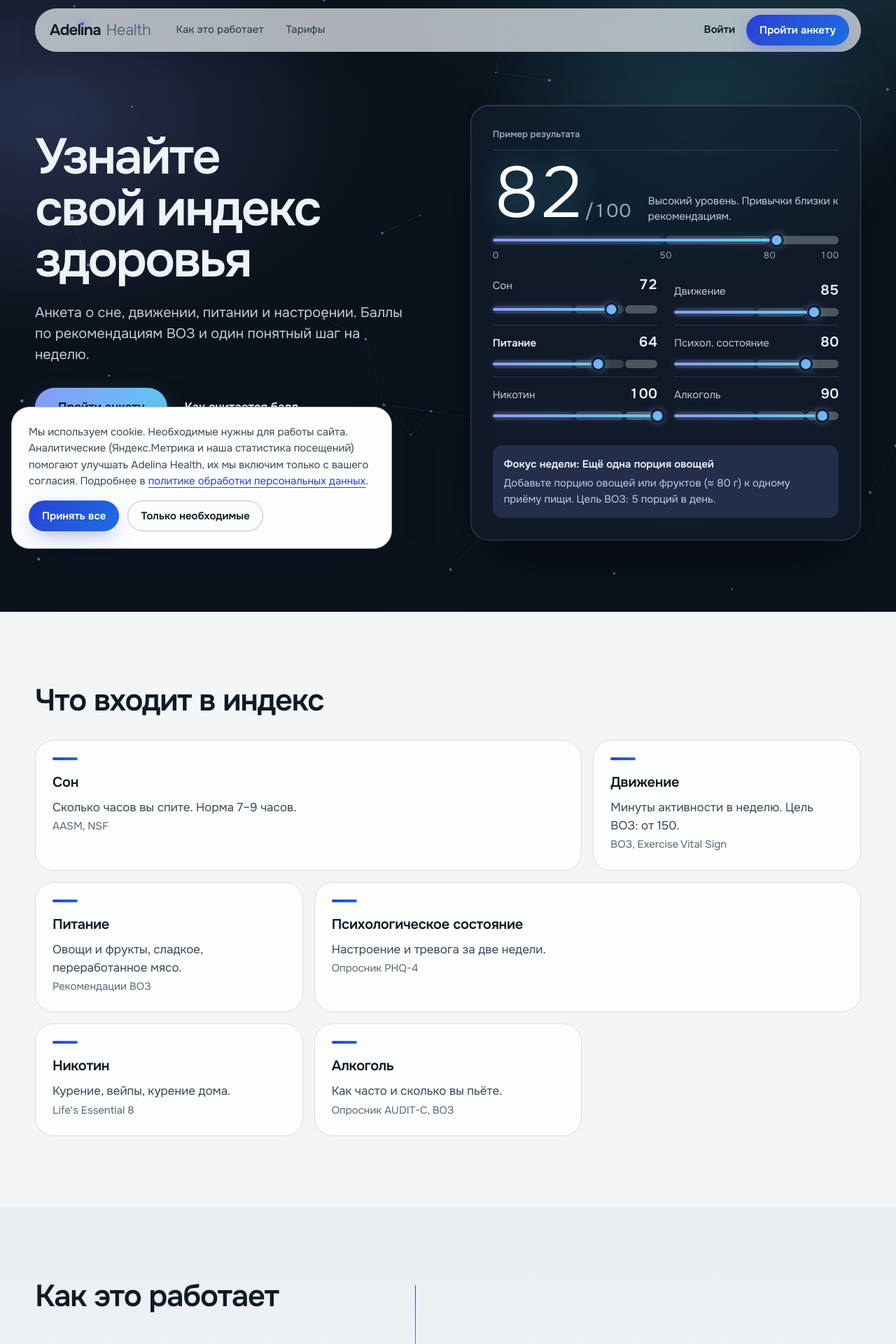
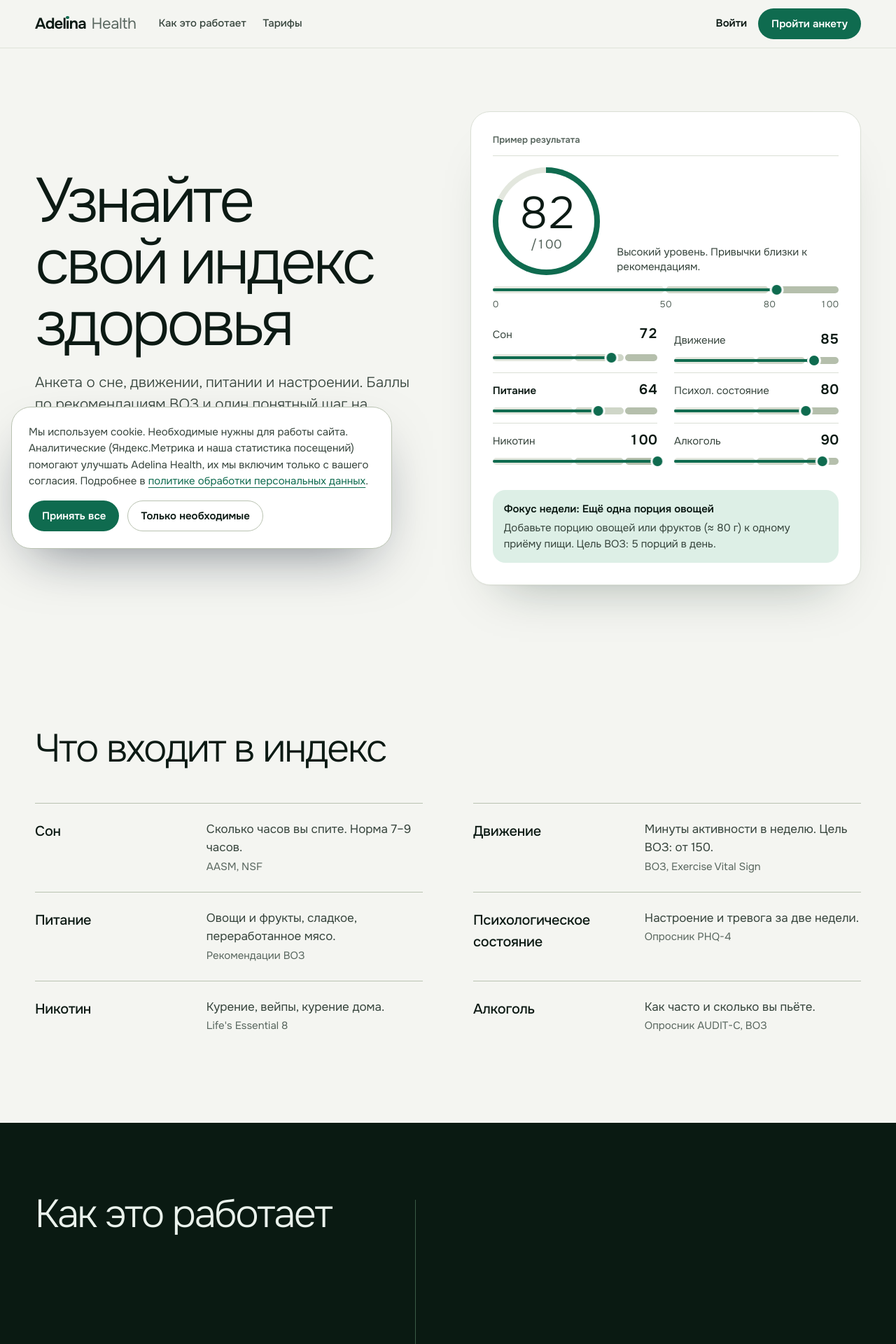
Before and after one commit to VladislavKarnaukhov/Test_AI, a Flask app: page / in a window 1280 px wide. Shown: the top 1920 px of the page at 70% size. Run offline with Flask 3, Linux system fonts and the light colour scheme.

Commit message:
Редизайн v3: тонкая крупная типографика, лесной акцент, кольцо балла, тёмно-зелёные секции; убраны свечение, canvas и градиенты
Co-Authored-By: Claude Sonnet 5.5 <noreply@anthropic.com>

```diff
--- a/app/static/css/style.css
+++ b/app/static/css/style.css
@@ -11,23 +11,23 @@
   color-scheme:light dark;
   --font:"Onest",system-ui,-apple-system,"Segoe UI",Roboto,"Helvetica Neue",Arial,sans-serif;
 
-  --paper:#F3F5F7; --sheet:#FCFDFD; --sunken:#EAEEF2;
-  --ink:#0F1A24; --ink-2:#3A4756; --ink-3:#5A6776;
-  --line:#D6DDE3; --line-strong:#B4BEC8; --field-line:#7F8C9A;
-  --accent:#2B3FD6; --accent-hover:#2133B8; --accent-soft:#E7EAFC; --on-accent:#FFFFFF;
-  --zone-1:#E1E6EB; --zone-2:#CDD4DC; --zone-3:#B4BEC9;
+  --paper:#F4F5F1; --sheet:#FFFFFF; --sunken:#E9ECE5;
+  --ink:#0C1A14; --ink-2:#36443C; --ink-3:#58665E;
+  --line:#DADFD5; --line-strong:#B9C2B1; --field-line:#7C8A80;
+  --accent:#0F6B4F; --accent-hover:#0B5740; --accent-soft:#DDEFE6; --on-accent:#FFFFFF;
+  --zone-1:#E3E7DE; --zone-2:#CFD6C8; --zone-3:#B5BFAC;
   --warn:#7A4300; --warn-bg:#FFF2DC; --warn-line:#E3AE5C;
   --danger:#9B1C14; --danger-bg:#FDECE9; --danger-line:#E08A82;
   --info:#1F4A6B; --info-bg:#E8F2F9; --info-line:#8FB9D6;
-  --shadow-sheet:0 1px 0 rgba(15,26,36,.04),0 30px 50px -34px rgba(20,32,70,.34);
+  --shadow-sheet:0 1px 2px rgba(12,26,20,.04),0 40px 70px -44px rgba(12,40,28,.35);
   --shadow-pop:0 30px 80px -30px rgba(10,20,40,.55);
   --backdrop:rgba(11,19,27,.55);
 
   /* линии графика (кабинет): умеренно насыщенные, различимы между собой */
-  --s-total:var(--ink); --s-sleep:#2B3FD6; --s-activity:#0E8A6E; --s-nutrition:#B25E00; --s-mental:#8B3FA8; --s-nicotine:#5F6B78; --s-alcohol:#C43A5B; --s-wellbeing:#0B7C9A;
+  --s-total:var(--ink); --s-sleep:#2B5FD6; --s-activity:#0E8A6E; --s-nutrition:#B25E00; --s-mental:#8B3FA8; --s-nicotine:#5F6B78; --s-alcohol:#C43A5B; --s-wellbeing:#0B7C9A;
 
-  --r:14px; --r-xs:6px; --r-sm:12px; --r-lg:26px; --r-pill:999px;
-  --grad:linear-gradient(135deg,#2B3FD6,#1D6FE0); --glow:0 10px 30px -10px rgba(43,63,214,.55);
+  --r:18px; --r-xs:6px; --r-sm:14px; --r-lg:28px; --r-pill:999px;
+  --grad:var(--accent); --glow:none;
   --sp-1:.25rem; --sp-2:.5rem; --sp-3:.75rem; --sp-4:1rem; --sp-5:1.5rem; --sp-6:2rem; --sp-7:3rem; --sp-8:4.5rem; --sp-9:7rem;
   --gutter:clamp(1rem,4vw,2.5rem);
   --fs-xs:.8125rem; --fs-sm:.9375rem; --fs-md:1.0625rem; --fs-lg:1.25rem;
@@ -38,18 +38,18 @@
 }
 @media (prefers-color-scheme:dark){
   :root{
-    --paper:#0B131B; --sheet:#121C26; --sunken:#0E1720;
-    --ink:#E9EEF3; --ink-2:#BAC5D1; --ink-3:#94A2B1;
-    --line:#243342; --line-strong:#3A4B5C; --field-line:#6B7B8C;
-    --grad:linear-gradient(135deg,#8C9BFF,#5BD0F2); --glow:0 10px 36px -10px rgba(91,208,242,.45); --accent:#8C9BFF; --accent-hover:#A5B1FF; --accent-soft:#1A2347; --on-accent:#0B131B;
-    --zone-1:#1B2733; --zone-2:#27374A; --zone-3:#35495F;
+    --paper:#09120D; --sheet:#101C15; --sunken:#0C1610;
+    --ink:#E8EFE9; --ink-2:#BCC9BF; --ink-3:#93A399;
+    --line:#22352A; --line-strong:#37503F; --field-line:#6B8071;
+    --grad:var(--accent); --glow:none; --accent:#5FD3A5; --accent-hover:#82E0BC; --accent-soft:#143325; --on-accent:#07130D;
+    --zone-1:#1A2A20; --zone-2:#26402F; --zone-3:#35573F;
     --warn:#FFC57A; --warn-bg:#2E2112; --warn-line:#7A5A2A;
     --danger:#FFB4AB; --danger-bg:#3A1612; --danger-line:#8A3A32;
     --info:#9CCBEE; --info-bg:#10283A; --info-line:#2F6285;
     --shadow-sheet:0 1px 0 rgba(255,255,255,.03),0 30px 50px -34px rgba(0,0,0,.8);
     --shadow-pop:0 30px 80px -30px rgba(0,0,0,.9);
     --backdrop:rgba(3,7,11,.7);
-    --s-sleep:#8C9BFF; --s-activity:#4FD0AE; --s-nutrition:#F2A04A; --s-mental:#C79BE0; --s-nicotine:#A5B0BC; --s-alcohol:#F28AA2; --s-wellbeing:#5BC4DE;
+    --s-sleep:#8CA8FF; --s-activity:#4FD0AE; --s-nutrition:#F2A04A; --s-mental:#C79BE0; --s-nicotine:#A5B0BC; --s-alcohol:#F28AA2; --s-wellbeing:#5BC4DE;
   }
 }
 
@@ -62,8 +62,9 @@ img,svg{max-width:100%}
 a{color:inherit}
 figure{margin:0}
 h1,h2,h3{margin:0;font-weight:600;text-wrap:balance}
+h1,h2{font-weight:300}
 h1{font-size:clamp(2.25rem,4.6vw,3.5rem);line-height:1.05;letter-spacing:-.03em}
-h2{font-size:var(--fs-2xl);line-height:1.1;letter-spacing:-.028em}
+h2{font-size:clamp(2rem,4.4vw,3.5rem);line-height:1.04;letter-spacing:-.04em}
 h3{font-size:var(--fs-lg);line-height:1.25;letter-spacing:-.015em}
 p{margin:0}
 ul,ol,dl{margin:0}
@@ -124,7 +125,7 @@ main:focus{outline:none}
 .hero{padding-block:clamp(2.5rem,6vw,5.5rem) clamp(3rem,7vw,6rem)}
 .hero-grid{display:grid;grid-template-columns:minmax(0,6fr) minmax(0,6fr);gap:clamp(2rem,5vw,4.5rem);align-items:start}
 .hero-copy{padding-top:clamp(0rem,3vw,2.5rem)}
-.hero h1{font-size:clamp(2.5rem,5.6vw,4.5rem);line-height:1.02;letter-spacing:-.036em;max-width:11em}
+.hero h1{font-size:clamp(2.75rem,7vw,6rem);line-height:.98;letter-spacing:-.05em;max-width:9em}
 .hero .lead{margin-top:var(--sp-5)}
 .hero-actions{display:flex;flex-wrap:wrap;align-items:center;gap:var(--sp-4) var(--sp-5);margin-top:var(--sp-6)}
 .hero-note{margin-top:var(--sp-4);font-size:var(--fs-sm);color:var(--ink-3)}
@@ -230,7 +231,7 @@ a.sheet .sheet-link{color:var(--accent);text-decoration:underline;text-underline
 .quiz-bar{height:4px;border-radius:var(--r-pill);background:var(--line);overflow:hidden}
 .quiz-bar b{display:block;height:100%;background:var(--accent);transform-origin:left center;transform:scaleX(var(--f,.12));transition:transform var(--dur-3) var(--ease-out)}
 .quiz-step{min-width:0;margin:0;padding:0;border:0}
-.quiz-step legend{padding:0;font-size:var(--fs-xl);font-weight:600;letter-spacing:-.022em;line-height:1.15}
+.quiz-step legend{padding:0;font-size:var(--fs-xl);font-weight:500;letter-spacing:-.022em;line-height:1.15}
 .quiz-step legend:focus{outline:none}
 .quiz-sub{margin-top:.375rem;max-width:40rem;font-size:var(--fs-sm);color:var(--ink-3)}
 .q{margin-top:var(--sp-5);padding-top:var(--sp-5);border-top:1px solid var(--line)}
@@ -522,79 +523,62 @@ body>footer{margin-top:var(--sp-7);border-top:1px solid var(--line);background:v
 
 @media print{.site-header,body>footer,.cookie-banner,.skip-link{display:none}body{background:#fff}}
 
+
 /* =====================================================================
-   Технологичная оболочка: мягкие радиусы, градиентный акцент, стекло, тёмный первый экран
-   со светящейся сеткой (canvas в main.js). Всё декоративное — только transform/opacity.
+   Спокойный премиум: тонкая крупная типографика, один лесной акцент, кольцо балла как главный
+   визуал, тёмно-зелёные секции для ритма. Без свечения, градиентного текста и стекла.
    ===================================================================== */
 .btn{border-radius:var(--r-pill)}
-.btn-primary{background:var(--grad);box-shadow:var(--glow);transition:transform var(--dur-1) var(--ease-out),box-shadow var(--dur-2) var(--ease-out),filter var(--dur-2)}
-.btn-quiet{border-color:var(--line-strong);background:color-mix(in srgb,var(--sheet) 60%,transparent)}
-@media (hover:hover) and (pointer:fine){
-  .btn-primary:hover{background:var(--grad);filter:brightness(1.1);box-shadow:0 14px 36px -10px rgba(43,63,214,.7);transform:translateY(-1px)}
-}
+.btn-quiet{border-color:var(--line-strong)}
 .sheet,.blank,.plan,dialog,.cookie-banner,.panel.boxed,.entry,.beta-box,.formula,.health-consent{border-radius:var(--r-lg)}
 .sheet-focus,.flag,.sheet-flag,.flash,.chart-tip,.more-btn,.series-toggles button{border-radius:var(--r)}
 input[type=number],input[type=email],input[type=text],input[type=password],.choice span,.segmented{border-radius:var(--r-sm)}
-.chip,.badge{border-radius:var(--r-pill)}
-.skip-link{border-radius:var(--r-pill)}
+.chip,.badge,.skip-link{border-radius:var(--r-pill)}
+.range-zones i{border-radius:var(--r-pill)}
+.range-fill{height:4px;margin-top:-2px;border-radius:var(--r-pill)}
 
-/* Шапка: плавающая стеклянная капсула */
-.site-header{position:sticky;top:.75rem;z-index:50;width:min(1180px,100% - 2*var(--gutter));margin:.75rem auto 0;border:1px solid color-mix(in srgb,var(--line-strong) 70%,transparent);border-radius:var(--r-pill);background:color-mix(in srgb,var(--paper) 70%,transparent);-webkit-backdrop-filter:blur(16px) saturate(1.5);backdrop-filter:blur(16px) saturate(1.5);box-shadow:0 12px 40px -22px rgba(10,20,40,.5)}
-.site-header .wrap{width:auto;margin:0;padding-inline:1.25rem 1rem}
-.header-inner{min-height:3.75rem}
-.brand-i::after{background:var(--grad);box-shadow:0 0 .5em var(--accent)}
-.site-nav a{padding-inline:.25rem}
-@media (max-width:720px){.site-header{border-radius:var(--r-lg)}.header-inner{padding-top:.25rem}.site-nav{border-top-color:var(--line)}}
+/* Шапка: лёгкая, прилипает при прокрутке */
+.site-header{position:sticky;top:0;z-index:50;border-bottom:1px solid color-mix(in srgb,var(--line) 80%,transparent);background:color-mix(in srgb,var(--paper) 86%,transparent);-webkit-backdrop-filter:blur(12px);backdrop-filter:blur(12px)}
 
-/* Первый экран: тёмная «лаборатория» со светящейся сеткой */
-.hero{
-  --paper:#0A121B; --sheet:rgba(20,32,46,.62); --sunken:#0E1822; --ink:#EEF3F8; --ink-2:#C2CDD9; --ink-3:#9AA9B9;
-  --line:rgba(160,185,215,.2); --line-strong:rgba(160,185,215,.34);
-  --accent:#8C9BFF; --accent-soft:rgba(140,155,255,.16); --grad:linear-gradient(135deg,#8C9BFF,#5BD0F2); --on-accent:#08111A;
-  --zone-1:rgba(255,255,255,.1); --zone-2:rgba(255,255,255,.17); --zone-3:rgba(255,255,255,.26);
-  --glow:0 10px 36px -10px rgba(91,208,242,.55); --warn:#FFC57A; --warn-bg:rgba(255,197,122,.12);
-  color-scheme:dark;position:relative;isolation:isolate;overflow:clip;margin-top:-5.25rem;padding-top:clamp(7.5rem,13vw,10rem);padding-bottom:clamp(4rem,8vw,7rem);
-  background:radial-gradient(60rem 36rem at 85% -10%,rgba(91,208,242,.20),transparent 60%),radial-gradient(48rem 32rem at 5% 20%,rgba(140,155,255,.22),transparent 60%),var(--paper);color:var(--ink);
+/* Первый экран: крупный заголовок слева, живой лист результата справа */
+.hero{padding-block:clamp(2.5rem,7vw,6.5rem) clamp(3.5rem,8vw,7rem)}
+.hero-grid{grid-template-columns:minmax(0,6fr) minmax(0,6fr);align-items:center}
+.hero-copy{padding-top:0}
+.hero .lead{font-size:clamp(1.125rem,1.6vw,1.375rem);font-weight:300}
+@media (max-width:960px){.hero-grid{grid-template-columns:minmax(0,1fr)}}
+
+/* Кольцо балла: заполняется при загрузке; число внутри. Задаётся через --v у .score */
+@property --sweep{syntax:"<number>";inherits:false;initial-value:1}
+.score[style*="--v"]{position:relative;isolation:isolate;display:grid;place-items:center;align-content:center;flex:none;width:clamp(8rem,12vw,10.5rem);aspect-ratio:1;font-size:clamp(2.75rem,5vw,4rem);line-height:1;font-weight:300;letter-spacing:-.05em}
+.score[style*="--v"]::before{content:"";position:absolute;inset:0;z-index:-2;border-radius:50%;background:conic-gradient(from 0deg,var(--accent) calc(var(--v)*3.6deg*var(--sweep)),var(--zone-1) 0)}
+.score[style*="--v"]::after{content:"";position:absolute;inset:.5rem;z-index:-1;border-radius:50%;background:var(--sheet)}
+.score[style*="--v"]>span:last-child{margin:.25rem 0 0;font-size:.28em;letter-spacing:0}
+.score[style*="--v"] output{font:inherit}
+@media (prefers-reduced-motion:no-preference){
+  .score[style*="--v"]::before{animation:sweep 1.1s var(--ease-out) both}
+  @keyframes sweep{from{--sweep:0}to{--sweep:1}}
 }
-.hero-canvas{position:absolute;inset:0;z-index:-1;width:100%;height:100%;display:block}
-.hero .sheet{border-color:rgba(160,185,215,.28);-webkit-backdrop-filter:blur(18px) saturate(1.3);backdrop-filter:blur(18px) saturate(1.3);box-shadow:0 40px 90px -40px rgba(0,0,0,.8),inset 0 1px 0 rgba(255,255,255,.08)}
-.hero .btn-quiet{color:var(--ink)}
-.hero .text-link{color:var(--ink)}
-.hero .range-mark{box-shadow:0 0 0 3px #101B27,0 0 14px var(--accent)}
-.hero-copy .lead{color:var(--ink-2)}
-.hero-note::before{content:"";display:inline-block;width:.5rem;height:.5rem;margin-right:.5rem;border-radius:50%;background:#4FD0AE;box-shadow:0 0 10px #4FD0AE}
 
-/* Шкалы: скруглённые, с градиентной заливкой и свечением отметки */
-.range{height:.75rem}
-.range-fill{height:4px;margin-top:-2px;border-radius:var(--r-pill);background:var(--grad);box-shadow:0 0 12px -1px var(--accent)}
-.range-mark{background:var(--grad);box-shadow:0 0 0 3px var(--sheet),0 0 14px -2px var(--accent)}
-.score{font-weight:300}
-.hero .score{color:#fff;text-shadow:0 0 40px rgba(91,208,242,.45)}
+/* «Что входит»: две колонки строк, без карточек-плиток */
+.index-list{margin-top:var(--sp-7);display:grid;grid-template-columns:repeat(2,minmax(0,1fr));gap:0 var(--sp-8)}
+.index-list>div{display:grid;grid-template-columns:minmax(0,5fr) minmax(0,7fr);gap:.375rem var(--sp-5);padding:var(--sp-5) 0;border-top:1px solid var(--line-strong)}
+.index-list>div:last-child{border-bottom:0}
+.index-list dt{font-size:var(--fs-lg);font-weight:500;letter-spacing:-.015em}
+@media (max-width:960px){.index-list{grid-template-columns:minmax(0,1fr)}}
+@media (max-width:560px){.index-list>div{grid-template-columns:minmax(0,1fr)}}
 
-/* «Что входит»: плитки-бенто с подсветкой под курсором */
-.index-list{display:grid;grid-template-columns:repeat(3,minmax(0,1fr));gap:var(--sp-4)}
-.index-list>div,.index-list>div:last-child{display:block;position:relative;padding:var(--sp-5);border:1px solid var(--line);border-radius:var(--r-lg);background:var(--sheet);overflow:clip}
-.index-list>div:nth-child(1),.index-list>div:nth-child(4){grid-column:span 2}
-.index-list dt{font-size:var(--fs-lg);letter-spacing:-.015em;margin-bottom:.5rem}
-.index-list>div::before{content:"";display:block;width:2.25rem;height:.25rem;margin-bottom:var(--sp-4);border-radius:var(--r-pill);background:var(--grad)}
-@media (max-width:860px){.index-list{grid-template-columns:minmax(0,1fr)}.index-list>div:nth-child(n){grid-column:auto}}
-.steps::before{background:linear-gradient(var(--accent),transparent)}
-.steps li::before{background:var(--grad);box-shadow:0 0 0 4px var(--sunken),0 0 14px -2px var(--accent)}
-.section-tint{background:linear-gradient(180deg,var(--sunken),var(--paper))}
-
-/* Подсветка под курсором (JS ставит --mx/--my) */
-@media (hover:hover) and (pointer:fine){
-  .sheet,.index-list>div,.plan{background-image:radial-gradient(420px circle at var(--mx,50%) var(--my,-40%),color-mix(in srgb,var(--accent) 14%,transparent),transparent 65%)}
-}
-.blank{background-image:linear-gradient(180deg,color-mix(in srgb,var(--accent) 5%,transparent),transparent 18rem)}
-.plan-featured{background-image:linear-gradient(160deg,color-mix(in srgb,var(--accent) 10%,transparent),transparent 60%)}
-dialog{border:1px solid var(--line);-webkit-backdrop-filter:blur(10px);backdrop-filter:blur(10px)}
-dialog::backdrop{-webkit-backdrop-filter:blur(6px);backdrop-filter:blur(6px)}
-.cookie-banner{-webkit-backdrop-filter:blur(14px);backdrop-filter:blur(14px)}
-.choice input:checked+span{background:var(--accent-soft);box-shadow:inset 0 0 0 1px var(--accent),0 6px 18px -10px var(--accent)}
-
-@media (prefers-reduced-motion:no-preference){
-  .hero::before{content:"";position:absolute;inset:-20%;z-index:-1;background:radial-gradient(30rem 20rem at 70% 30%,rgba(91,208,242,.16),transparent 65%);animation:aurora 18s ease-in-out infinite alternate}
-  @keyframes aurora{from{transform:translate3d(-4%,0,0) scale(1)}to{transform:translate3d(5%,4%,0) scale(1.15)}}
-}
-@media (prefers-reduced-motion:reduce){.hero-canvas{display:none}}
+/* Тёмно-зелёные секции: «Как это работает» и тарифы */
+#how,#plans{
+  --paper:#0A1A12; --sheet:#112419; --sunken:#0A1A12; --ink:#EAF2EC; --ink-2:#BFD0C4; --ink-3:#97AC9D;
+  --line:#25402F; --line-strong:#3A5A46; --accent:#5FD3A5; --accent-hover:#82E0BC; --accent-soft:#163A29; --on-accent:#07130D;
+  --zone-1:#1D3626; --zone-2:#2B4D38; --zone-3:#3D6A4D; --field-line:#6F8F7A;
+  color-scheme:dark;background:var(--paper);color:var(--ink)}
+#how .steps::before{background:var(--line-strong)}
+#how .steps li::before{background:var(--accent);box-shadow:0 0 0 4px var(--paper)}
+#plans .plan{background:var(--sheet)}
+#plans .btn-quiet{color:var(--ink);border-color:var(--line-strong)}
+.plan-featured{border-color:var(--accent);box-shadow:0 0 0 1px var(--accent)}
+.section-tint{background:var(--sunken)}
+.brand-i::after{background:var(--accent)}
+@media (max-width:420px){.footer-grid{grid-template-columns:minmax(0,1fr)}.footer-col a{text-wrap:balance}}
+@media (max-width:720px){.site-header{position:static}}
--- a/app/static/js/main.js
+++ b/app/static/js/main.js
@@ -223,6 +223,7 @@
     const card = document.querySelector('[data-user-card]');
     if (!card) return;
     card.querySelector('[data-uc-total]').firstChild.nodeValue = r.total;
+    card.querySelector('[data-uc-total]').style.setProperty('--v', r.total);
     card.querySelector('[data-uc-summary]').textContent = r.summary;
     card.querySelector('[data-uc-date]').textContent = 'только что';
     setRange(card.querySelector('[data-uc-range] .range'), r.total);
@@ -463,6 +464,7 @@
       resultCard.querySelector('[data-level]').textContent = r.level_name + '.';
       resultCard.querySelector('[data-summary]').textContent = r.summary.replace(r.level_name + '. ', '');
       setRange(resultCard.querySelector('[data-total-range] .range'), r.total);
+      resultCard.querySelector('.score').style.setProperty('--v', r.total);
       const ft = r.focus.title;
       resultCard.querySelector('[data-focus-title]').textContent = ft.indexOf('Фокус недели') === 0 ? ft : 'Фокус недели: ' + ft;
       resultCard.querySelector('[data-tip]').textContent = r.focus.text;
@@ -542,74 +544,9 @@
   }
 })();
 
-/* Декор: сеть светящихся узлов на первом экране и подсветка карточек под курсором.
-   Не несёт смысла, не влияет на расчёт; при prefers-reduced-motion узлы не рисуются. */
+
+/* Кольцо балла на карточке вошедшего: значение берём из самого числа */
 (function () {
-  'use strict';
-  const still = window.matchMedia('(prefers-reduced-motion: reduce)');
-
-  const cv = document.querySelector('.hero-canvas');
-  if (cv && !still.matches && cv.getContext) {
-    const ctx = cv.getContext('2d');
-    const hero = cv.parentElement;
-    let w = 0, h = 0, dpr = 1, nodes = [], raf = 0, visible = true;
-    const mouse = { x: -999, y: -999 };
-
-    function resize() {
-      dpr = Math.min(window.devicePixelRatio || 1, 2);
-      w = hero.clientWidth; h = hero.clientHeight;
-      cv.width = w * dpr; cv.height = h * dpr;
-      ctx.setTransform(dpr, 0, 0, dpr, 0, 0);
-      const n = Math.max(18, Math.min(60, Math.round(w * h / 22000)));
-      nodes = Array.from({ length: n }, function () {
-        return { x: Math.random() * w, y: Math.random() * h, vx: (Math.random() - .5) * .22, vy: (Math.random() - .5) * .22, r: 1 + Math.random() * 1.4 };
-      });
-    }
-
-    function frame() {
-      ctx.clearRect(0, 0, w, h);
-      const link = 130;
-      for (let i = 0; i < nodes.length; i++) {
-        const a = nodes[i];
-        a.x += a.vx; a.y += a.vy;
-        if (a.x < 0 || a.x > w) a.vx *= -1;
-        if (a.y < 0 || a.y > h) a.vy *= -1;
-        for (let j = i + 1; j < nodes.length; j++) {
-          const b = nodes[j], dx = a.x - b.x, dy = a.y - b.y, d = Math.hypot(dx, dy);
-          if (d < link) {
-            ctx.strokeStyle = 'rgba(140,175,255,' + (0.22 * (1 - d / link)).toFixed(3) + ')';
-            ctx.lineWidth = 1;
-            ctx.beginPath(); ctx.moveTo(a.x, a.y); ctx.lineTo(b.x, b.y); ctx.stroke();
-          }
-        }
-        const m = Math.hypot(a.x - mouse.x, a.y - mouse.y);
-        ctx.fillStyle = m < 140 ? 'rgba(130,225,255,.95)' : 'rgba(150,180,255,.55)';
-        ctx.beginPath(); ctx.arc(a.x, a.y, m < 140 ? a.r + 1 : a.r, 0, 6.2832); ctx.fill();
-      }
-      raf = visible && !document.hidden ? requestAnimationFrame(frame) : 0;
-    }
-    function start() { if (!raf) raf = requestAnimationFrame(frame); }
-
-    resize();
-    window.addEventListener('resize', resize);
-    hero.addEventListener('pointermove', function (e) {
-      const r = cv.getBoundingClientRect(); mouse.x = e.clientX - r.left; mouse.y = e.clientY - r.top;
-    });
-    hero.addEventListener('pointerleave', function () { mouse.x = mouse.y = -999; });
-    if ('IntersectionObserver' in window) {
-      new IntersectionObserver(function (es) { visible = es[0].isIntersecting; if (visible) start(); }).observe(hero);
-    }
-    document.addEventListener('visibilitychange', start);
-    start();
-  }
-
-  if (window.matchMedia('(hover: hover) and (pointer: fine)').matches) {
-    document.addEventListener('pointermove', function (e) {
-      const el = e.target.closest && e.target.closest('.sheet, .index-list > div, .plan');
-      if (!el) return;
-      const r = el.getBoundingClientRect();
-      el.style.setProperty('--mx', (e.clientX - r.left) + 'px');
-      el.style.setProperty('--my', (e.clientY - r.top) + 'px');
-    }, { passive: true });
-  }
+  const el = document.querySelector('[data-uc-total]');
+  if (el && !el.style.getPropertyValue('--v')) el.style.setProperty('--v', parseInt(el.textContent, 10) || 0);
 })();
--- a/app/templates/index.html
+++ b/app/templates/index.html
@@ -5,7 +5,6 @@
 <main id="main" tabindex="-1">
 
 <section class="hero">
-<canvas class="hero-canvas" aria-hidden="true"></canvas>
 <div class="wrap hero-grid">
 <div class="hero-copy">
 <h1>Узнайте свой индекс здоровья</h1>
@@ -27,7 +26,7 @@
 {% set demo = [('sleep', 72), ('activity', 85), ('nutrition', 64), ('mental', 80), ('nicotine', 100), ('alcohol', 90)] %}
 <figure class="sheet sheet-demo" aria-label="Пример результата">
 <div class="sheet-cap-row"><span class="sheet-cap">Пример результата</span></div>
-<div class="sheet-total"><div class="score">82<span>/100</span></div><p class="sheet-summary">Высокий уровень. Привычки близки к рекомендациям.</p></div>
+<div class="sheet-total"><div class="score" style="--v:82">82<span>/100</span></div><p class="sheet-summary">Высокий уровень. Привычки близки к рекомендациям.</p></div>
 <div class="total-range">{{ range_bar(82) }}{{ range_axis() }}</div>
 <ul class="rows">
 {%- for key, value in demo %}
```
